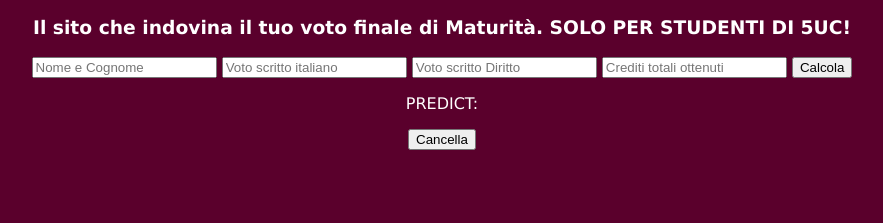
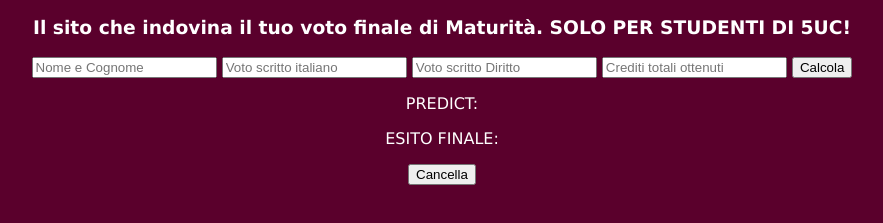
Before and after one commit to Fabrizio909/Fabrizio-Projects, a plain HTML site: page index.html in a window 1280 px wide. Shown: the part 39-262 px from the top of the page, without its empty margins (198-1081 px from the left). Drawn offline with Linux system fonts and the light colour scheme.

Commit message:
Update index.html

```diff
--- a/index.html
+++ b/index.html
@@ -16,6 +16,7 @@
 <input type="number" id="creditmark" placeholder="Crediti totali ottenuti">
     <button onclick="Result()">Calcola</button>
     <p id="output">PREDICT: </p>
+    <p id="esito">ESITO FINALE: </p>
 
     <button onclick="Reset()">Cancella</button>
 
```
